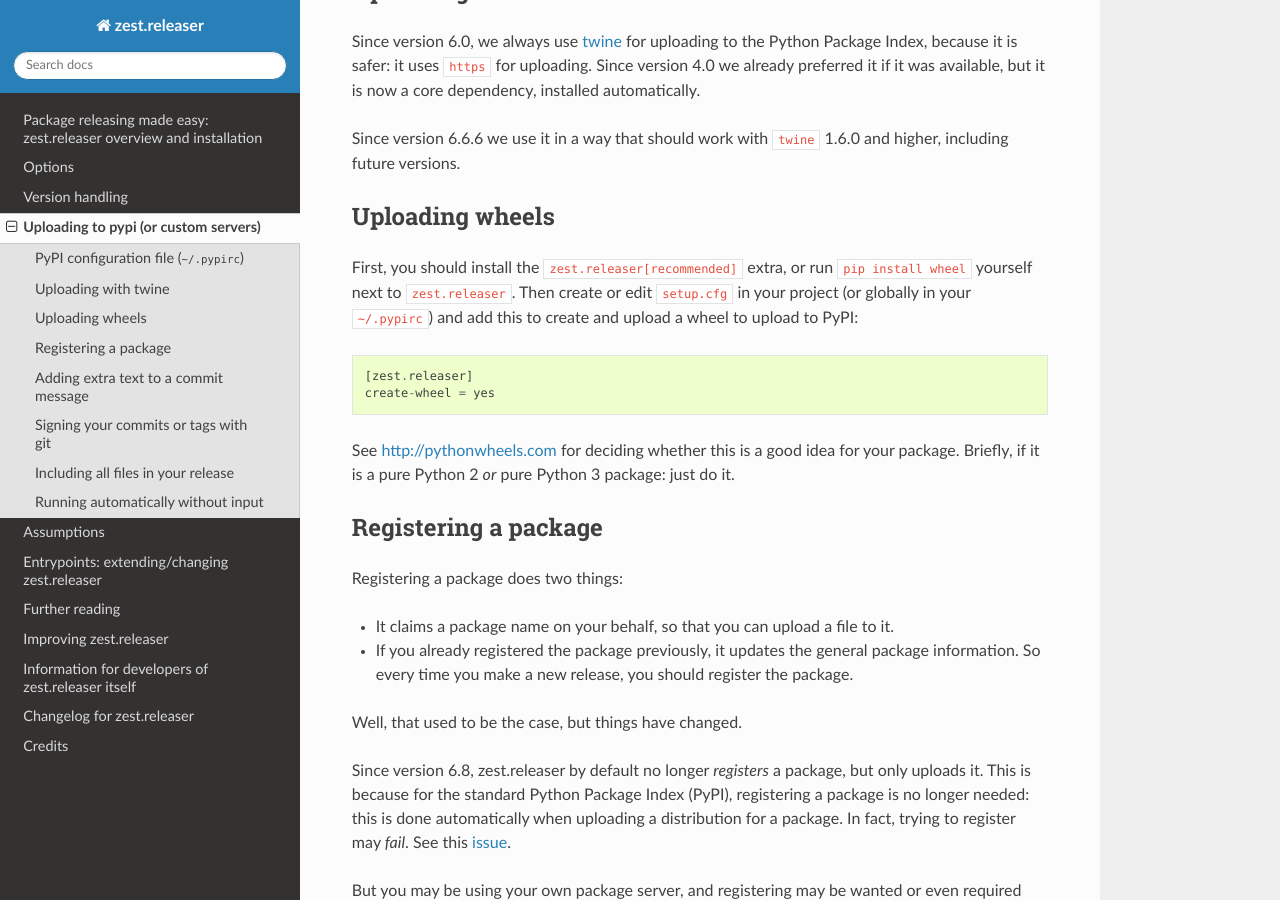
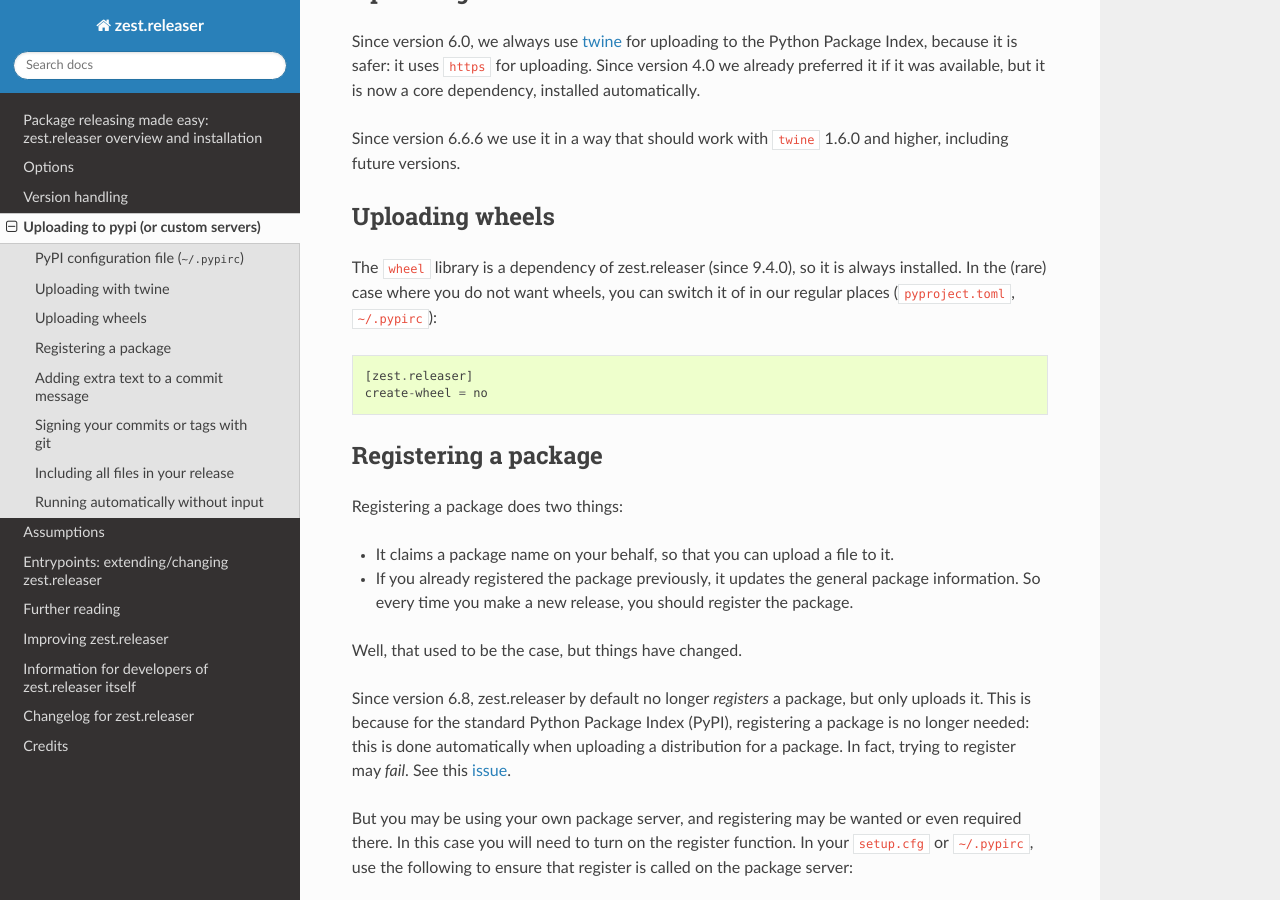
Before and after one commit to zestsoftware/zest.releaser, a Sphinx documentation site: the page built from doc/source/uploading.rst, in a window 1280 px wide and 900 px high, scrolled down 1911 px. Built offline with Sphinx 7.4.7 and the Read the Docs theme 3.1.0, drawn with Linux system fonts in a browser that asks for light colours.

```diff
--- a/doc/source/options.rst
+++ b/doc/source/options.rst
@@ -89,8 +89,7 @@ upload-pypi = true / false
     release=true).
 
 create-wheel = true / false
-    Default: true, if the recommended ``wheel`` package is installed.
-    Set to false if you do not want zest.releaser to create Python wheels.
+    Default: true. Set to false if you do not want zest.releaser to create Python wheels.
 
 extra-message = [ci skip]
     Extra message to add to each commit (prerelease, postrelease).
--- a/doc/source/uploading.rst
+++ b/doc/source/uploading.rst
@@ -109,18 +109,12 @@ Since version 6.6.6 we use it in a way that should work with ``twine``
 Uploading wheels
 ----------------
 
-First, you should install the ``zest.releaser[recommended]`` extra, or
-run ``pip install wheel`` yourself next to ``zest.releaser``.  Then
-create or edit ``setup.cfg`` in your project (or globally in your
-``~/.pypirc``) and add this to create and upload a wheel to upload to
-PyPI::
+The ``wheel`` library is a dependency of zest.releaser (since 9.4.0), so it is always
+installed.  In the (rare) case where you do not want wheels, you can switch it of in our
+regular places (``pyproject.toml``, ``~/.pypirc``)::
 
   [zest.releaser]
-  create-wheel = yes
-
-See http://pythonwheels.com for deciding whether this is a good idea
-for your package.  Briefly, if it is a pure Python 2 *or* pure Python
-3 package: just do it.
+  create-wheel = no
 
 
 Registering a package
```
Also changed, not shown: README.rst (+7 -8 lines).
